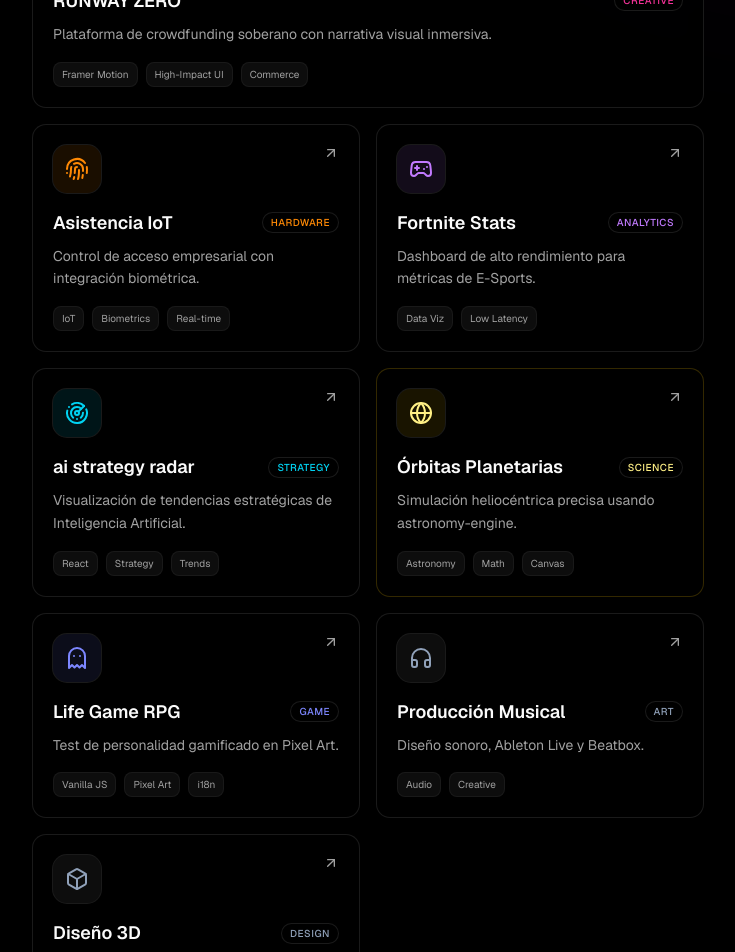
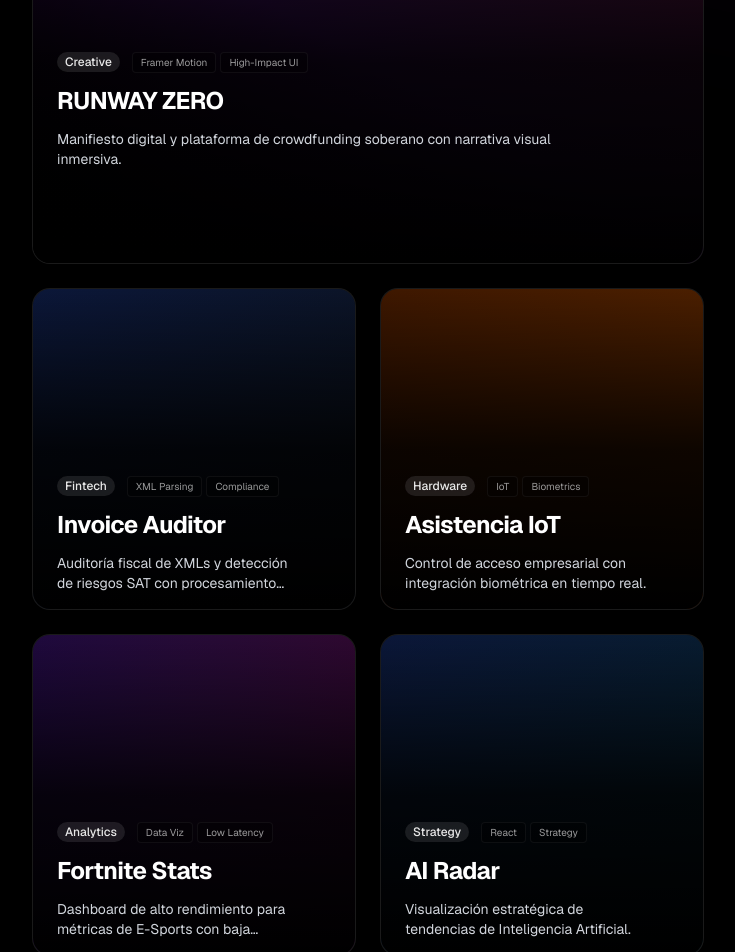
Before and after one commit to dondonaji/porfolio-2026, a Next.js app: page / in a window 1280 px wide. Shown: the part 1020-1972 px from the top of the page, without its empty margins (272-1007 px from the left). Built offline with nearby package versions, Linux system fonts and the light colour scheme.

Commit message:
fix: gallery card types and unused imports

```diff
--- a/src/components/projects-grid.tsx
+++ b/src/components/projects-grid.tsx
@@ -1,194 +1,95 @@
 "use client"
 
-import {
-    Gamepad2,
-    Headphones,
-    Box,
-    ArrowUpRight,
-    Stethoscope,
-    ShieldCheck,
-    Fingerprint,
-    Zap,
-    Globe,
-    Ghost,
-    Radar
-} from "lucide-react"
-import { CardContent } from "@/components/ui/card"
-import { Badge } from "@/components/ui/badge"
 import { motion } from "framer-motion"
-import { SpotlightCard } from "@/components/ui/spotlight-card"
+import { GalleryCard } from "@/components/ui/gallery-card"
 
 const projects = [
     {
-        title: "VetI - SaaS",
+        title: "VetI - SaaS System",
         category: "SaaS",
-        icon: Stethoscope,
-        color: "text-emerald-400",
-        bg: "bg-emerald-400/10",
-        border: "border-emerald-400/20",
-        description: "Sistema de gestión clínica veterinaria con arquitectura multi-tenant.",
+        imageGradient: "bg-gradient-to-tr from-emerald-900 to-emerald-500",
+        description: "Sistema de gestión clínica veterinaria con arquitectura multi-tenant y pagos en tiempo real.",
         stack: ["Next.js 16", "Supabase", "Stripe"],
         link: "https://github.com/dondonaji/veti-veterinaria",
-        featured: true
-    },
-    {
-        title: "Invoice Auditor MX",
-        category: "Fintech",
-        icon: ShieldCheck,
-        color: "text-blue-400",
-        bg: "bg-blue-400/10",
-        border: "border-blue-400/20",
-        description: "Auditoría fiscal de XMLs y detección de riesgos SAT (CFDI 4.0).",
-        stack: ["XML Parsing", "Compliance", "Local Logic"],
-        link: "https://github.com/dondonaji/invoice-auditor-mx"
+        size: "large"
     },
     {
         title: "RUNWAY ZERO",
         category: "Creative",
-        icon: Zap,
-        color: "text-pink-500",
-        bg: "bg-pink-500/10",
-        border: "border-pink-500/20",
-        description: "Plataforma de crowdfunding soberano con narrativa visual inmersiva.",
+        imageGradient: "bg-gradient-to-bl from-pink-900 via-purple-900 to-black",
+        description: "Manifiesto digital y plataforma de crowdfunding soberano con narrativa visual inmersiva.",
         stack: ["Framer Motion", "High-Impact UI", "Commerce"],
         link: "https://github.com/dondonaji/RUNNAWAY2026",
-        featured: true
+        size: "large"
+    },
+    {
+        title: "Invoice Auditor",
+        category: "Fintech",
+        imageGradient: "bg-gradient-to-br from-blue-900 to-slate-800",
+        description: "Auditoría fiscal de XMLs y detección de riesgos SAT con procesamiento local seguro.",
+        stack: ["XML Parsing", "Compliance", "Local Logic"],
+        link: "https://github.com/dondonaji/invoice-auditor-mx",
+        size: "medium"
     },
     {
         title: "Asistencia IoT",
         category: "Hardware",
-        icon: Fingerprint,
-        color: "text-orange-400",
-        bg: "bg-orange-400/10",
-        border: "border-orange-400/20",
-        description: "Control de acceso empresarial con integración biométrica.",
+        imageGradient: "bg-gradient-to-tr from-orange-900 to-amber-700",
+        description: "Control de acceso empresarial con integración biométrica en tiempo real.",
         stack: ["IoT", "Biometrics", "Real-time"],
-        link: "https://github.com/dondonaji/asistencia-seguridad"
+        link: "https://github.com/dondonaji/asistencia-seguridad",
+        size: "medium"
     },
     {
         title: "Fortnite Stats",
         category: "Analytics",
-        icon: Gamepad2,
-        color: "text-purple-400",
-        bg: "bg-purple-400/10",
-        border: "border-purple-400/20",
-        description: "Dashboard de alto rendimiento para métricas de E-Sports.",
+        imageGradient: "bg-gradient-to-r from-violet-900 to-fuchsia-900",
+        description: "Dashboard de alto rendimiento para métricas de E-Sports con baja latencia.",
         stack: ["Data Viz", "Low Latency"],
-        link: "https://github.com/dondonaji/fortnite-stats-app"
+        link: "https://github.com/dondonaji/fortnite-stats-app",
+        size: "medium"
     },
     {
-        title: "ai strategy radar",
+        title: "AI Radar",
         category: "Strategy",
-        icon: Radar,
-        color: "text-cyan-400",
-        bg: "bg-cyan-400/10",
-        border: "border-cyan-400/20",
-        description: "Visualización de tendencias estratégicas de Inteligencia Artificial.",
+        imageGradient: "bg-gradient-to-tl from-cyan-900 to-blue-900",
+        description: "Visualización estratégica de tendencias de Inteligencia Artificial.",
         stack: ["React", "Strategy", "Trends"],
-        link: "https://github.com/dondonaji/Airadarestrategico"
-    },
-    {
-        title: "Órbitas Planetarias",
-        category: "Science",
-        icon: Globe,
-        color: "text-yellow-200",
-        bg: "bg-yellow-400/10",
-        border: "border-yellow-400/20",
-        description: "Simulación heliocéntrica precisa usando astronomy-engine.",
-        stack: ["Astronomy", "Math", "Canvas"],
-        link: "https://github.com/dondonaji/Orbitasplanetarias"
-    },
-    {
-        title: "Life Game RPG",
-        category: "Game",
-        icon: Ghost,
-        color: "text-indigo-400",
-        bg: "bg-indigo-400/10",
-        border: "border-indigo-400/20",
-        description: "Test de personalidad gamificado en Pixel Art.",
-        stack: ["Vanilla JS", "Pixel Art", "i18n"],
-        link: "https://github.com/dondonaji/Life-Game"
-    },
-    {
-        title: "Producción Musical",
-        category: "Art",
-        icon: Headphones,
-        color: "text-slate-400",
-        bg: "bg-white/5",
-        border: "border-white/10",
-        description: "Diseño sonoro, Ableton Live y Beatbox.",
-        stack: ["Audio", "Creative"],
-        link: "#"
-    },
-    {
-        title: "Diseño 3D",
-        category: "Design",
-        icon: Box,
-        color: "text-slate-400",
-        bg: "bg-white/5",
-        border: "border-white/10",
-        description: "Modelado orgánico y Hard Surface (Blender/ZBrush).",
-        stack: ["3D", "Visuals"],
-        link: "#"
+        link: "https://github.com/dondonaji/Airadarestrategico",
+        size: "medium"
     }
 ]
 
 export function ProjectsGrid() {
     return (
-        <div className="w-full max-w-2xl mx-auto space-y-6 mb-12">
-            <h3 className="text-sm font-bold uppercase tracking-widest text-muted-foreground/50 pl-1">
-                Portafolio & Proyectos
-            </h3>
+        <div className="w-full max-w-4xl mx-auto space-y-8 mb-16">
+            <div className="flex items-center justify-between px-2">
+                <h3 className="text-xs font-bold uppercase tracking-[0.2em] text-white/50">
+                    Selected Works
+                </h3>
+                <span className="text-xs font-mono text-white/30">2024 — 2026</span>
+            </div>
 
-            <div className="grid grid-cols-1 md:grid-cols-2 gap-4">
+            <div className="grid grid-cols-1 md:grid-cols-2 gap-6">
                 {projects.map((project, index) => (
-                    <motion.a
+                    <motion.div
                         key={index}
-                        href={project.link}
-                        target={project.link.startsWith("http") ? "_blank" : "_self"}
-                        rel="noopener noreferrer"
-                        initial={{ opacity: 0, y: 20 }}
-                        animate={{ opacity: 1, y: 0 }}
-                        transition={{ duration: 0.3, delay: index * 0.05 }}
-                        className={`block group ${project.featured ? "md:col-span-2" : ""}`}
+                        initial={{ opacity: 0, y: 40 }}
+                        whileInView={{ opacity: 1, y: 0 }}
+                        viewport={{ once: true }}
+                        transition={{ duration: 0.5, delay: index * 0.1 }}
+                        className={project.size === "large" ? "md:col-span-2" : ""}
                     >
-                        <SpotlightCard
-                            className={`h-full transition-all duration-300 ${project.border} bg-black/40 backdrop-blur-xl`}
-                            spotlightColor="rgba(255, 255, 255, 0.1)"
-                        >
-                            <CardContent className="p-5">
-                                <div className="flex justify-between items-start mb-4">
-                                    <div className={`p-3 rounded-xl ${project.bg} ${project.color} ring-1 ring-white/10`}>
-                                        <project.icon className="w-6 h-6" />
-                                    </div>
-                                    <ArrowUpRight className="w-4 h-4 text-muted-foreground group-hover:text-white group-hover:translate-x-0.5 group-hover:-translate-y-0.5 transition-all" />
-                                </div>
-
-                                <div className="space-y-2">
-                                    <div className="flex items-center justify-between">
-                                        <h4 className="font-semibold text-lg text-foreground group-hover:text-white transition-colors">
-                                            {project.title}
-                                        </h4>
-                                        <Badge variant="outline" className={`text-[10px] uppercase tracking-wider ${project.color} border-white/10 bg-black/20`}>
-                                            {project.category}
-                                        </Badge>
-                                    </div>
-
-                                    <p className="text-sm text-muted-foreground leading-relaxed">
-                                        {project.description}
-                                    </p>
-
-                                    <div className="flex flex-wrap gap-2 pt-2">
-                                        {project.stack.map((tech, i) => (
-                                            <span key={i} className="text-[10px] px-2 py-1 rounded-md bg-white/5 text-muted-foreground border border-white/5">
-                                                {tech}
-                                            </span>
-                                        ))}
-                                    </div>
-                                </div>
-                            </CardContent>
-                        </SpotlightCard>
-                    </motion.a>
+                        <GalleryCard
+                            title={project.title}
+                            category={project.category}
+                            description={project.description}
+                            stack={project.stack}
+                            imageGradient={project.imageGradient}
+                            href={project.link}
+                            className={project.size === "large" ? "h-[400px]" : ""}
+                        />
+                    </motion.div>
                 ))}
             </div>
         </div>
--- a/src/components/ui/gallery-card.tsx
+++ b/src/components/ui/gallery-card.tsx
@@ -1,10 +1,9 @@
-"use client"
-import React, { useRef, useState } from "react"
+import React from "react"
 import { motion } from "framer-motion"
 import { ArrowUpRight } from "lucide-react"
 import { Badge } from "@/components/ui/badge"
 
-interface GalleryCardProps extends React.HTMLAttributes<HTMLDivElement> {
+interface GalleryCardProps extends React.AnchorHTMLAttributes<HTMLAnchorElement> {
     title: string
     category: string
     description: string
```
